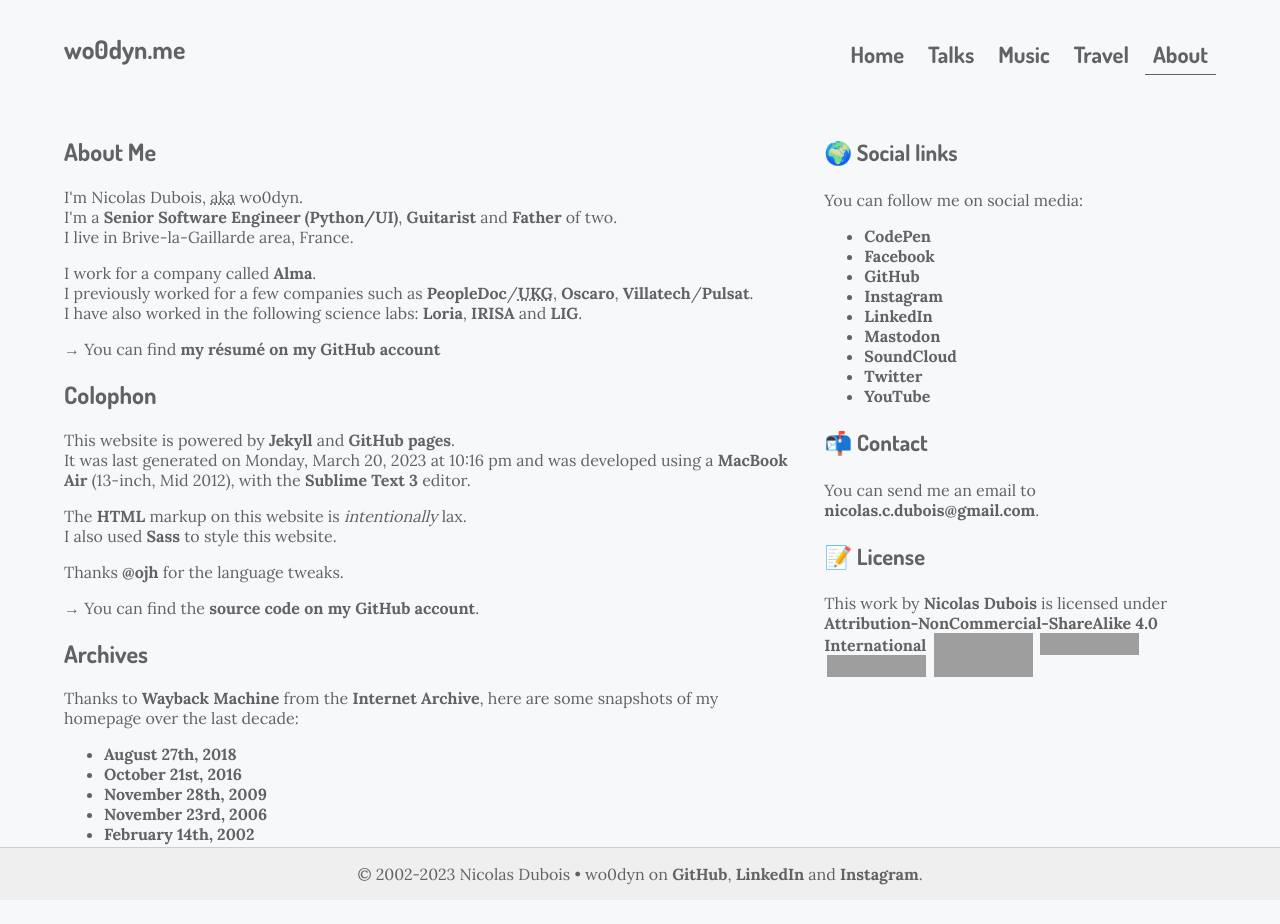
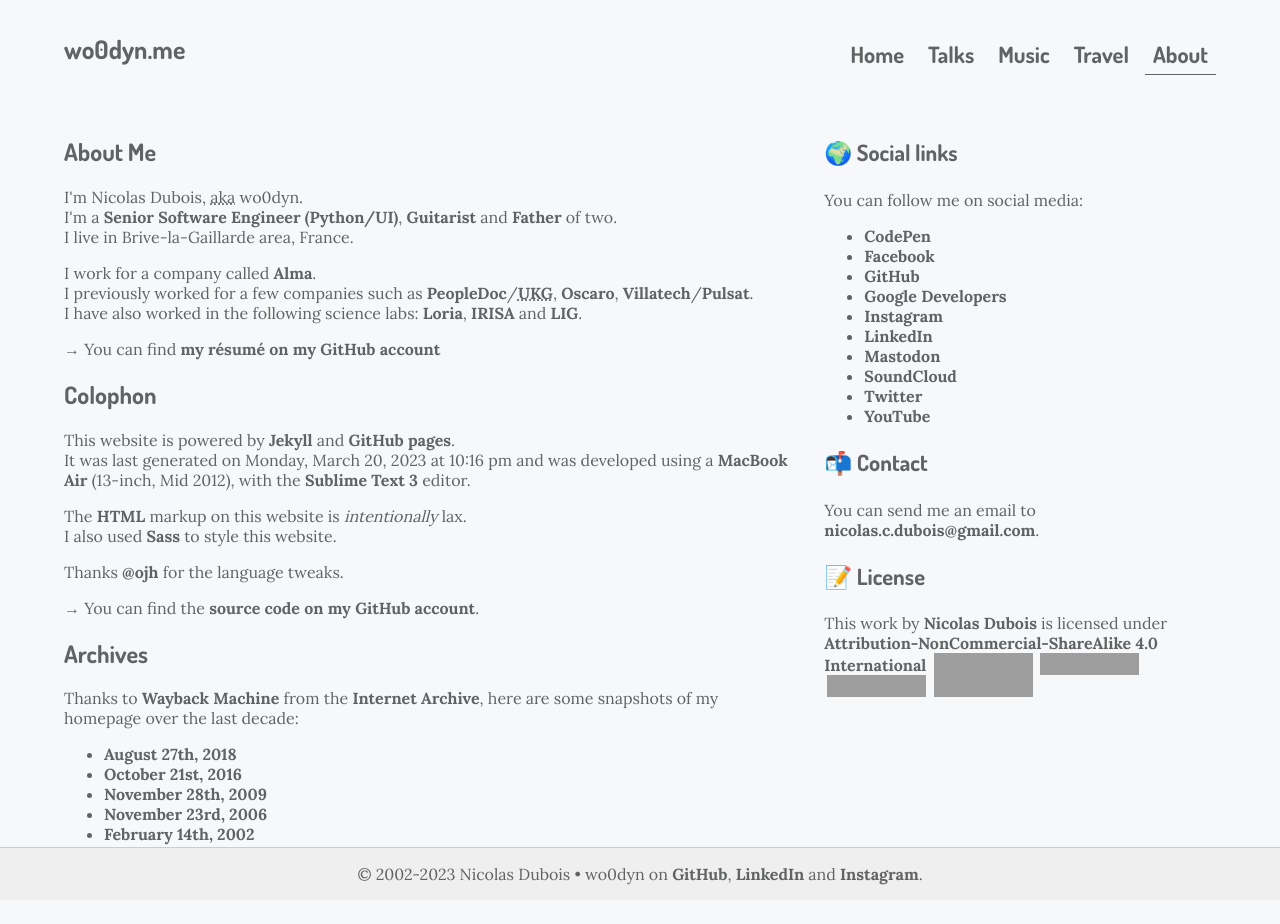
Before and after one commit to wo0dyn/homepage, a Jekyll site: the page built from about.html, in a window 1280 px wide, cut to the strip 0-940 px from the top of the page. Shown: the top 924 px of the strip. Built offline with Jekyll 4.4.1, drawn with Linux system fonts in a browser that asks for light colours; grey boxes are pictures that could not be loaded.

Commit message:
Add Google Developers profile

```diff
--- a/_data/me.yml
+++ b/_data/me.yml
@@ -16,6 +16,9 @@
   github:
     name: GitHub
     url: https://github.com/wo0dyn
+  google-developers:
+    name: Google Developers
+    url: https://g.dev/wo0dyn
   instagram:
     name: Instagram
     url: https://instagram.com/wo0dyn
```
